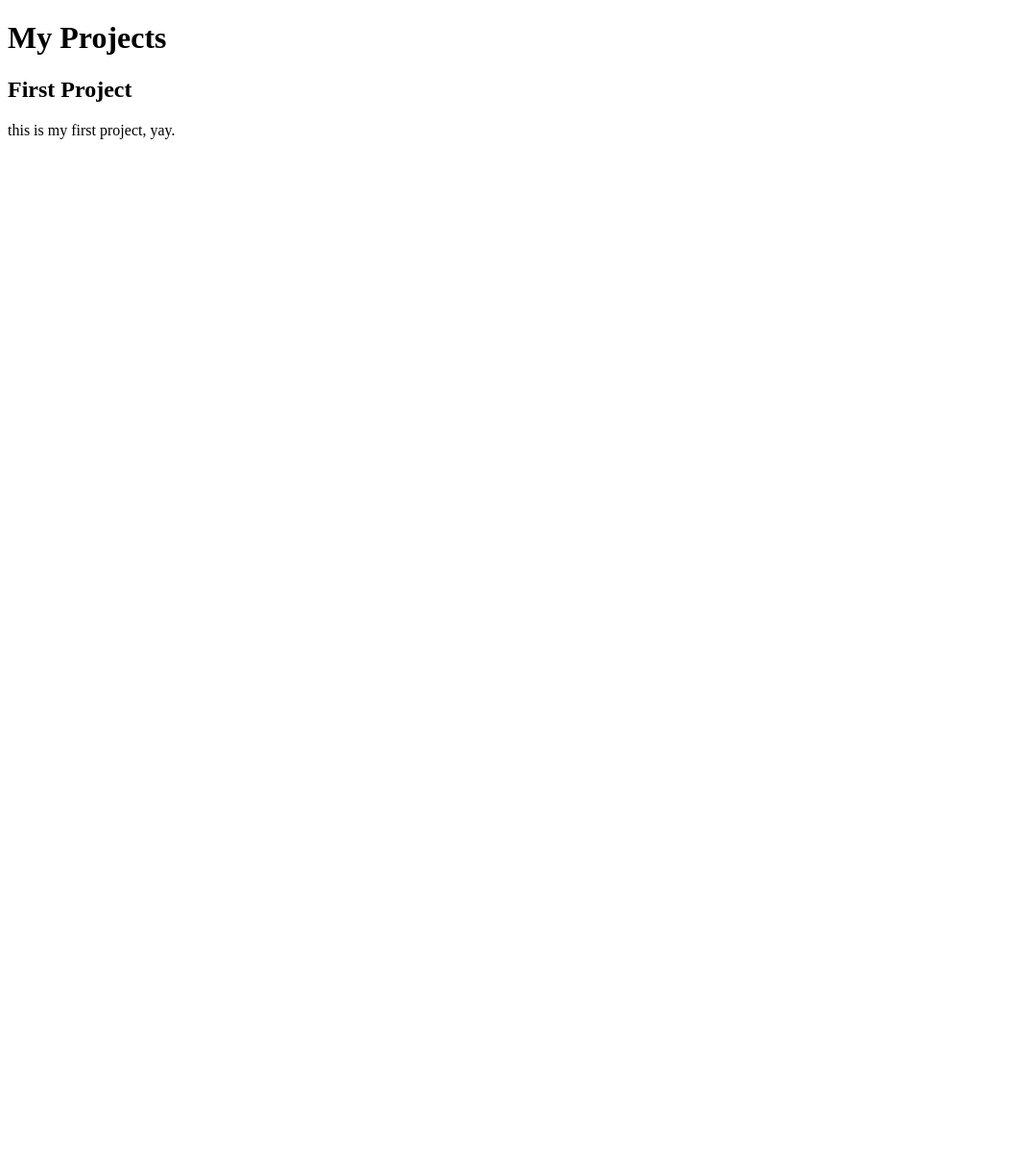
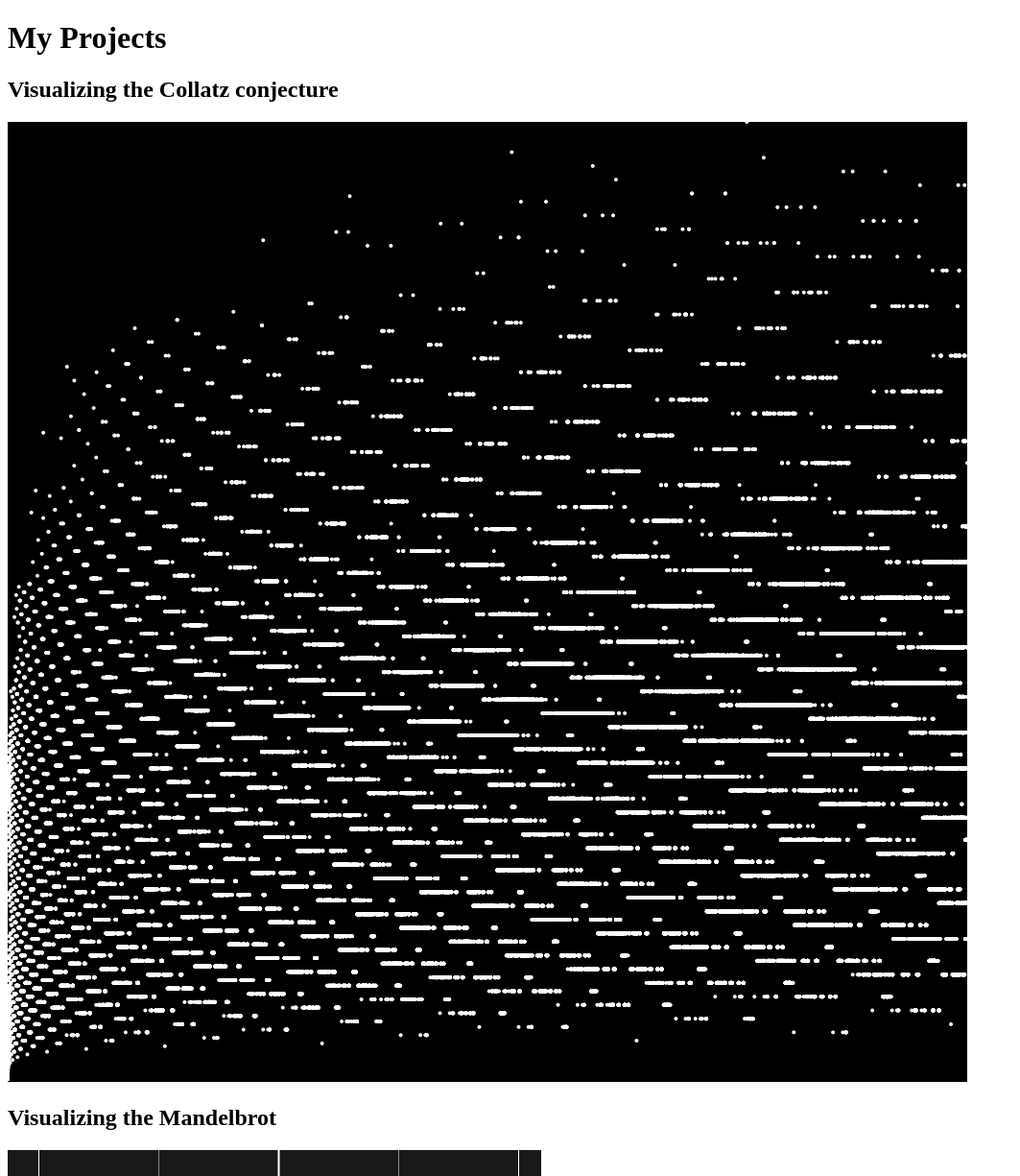
Before and after one commit to SchaafLaura/SchaafLaura.github.io, a plain HTML site: page index.html in a window 1280 px wide. Shown: the top 1225 px of the page at 96% size, without its empty margins (0-1063 px from the left). Before the commit the page ends 800 px from the top, so only its background shows below. Drawn offline with Linux system fonts and the light colour scheme.

Commit message:
Update index.html

```diff
--- a/index.html
+++ b/index.html
@@ -2,7 +2,12 @@
 <html>
   <body>
     <h1>My Projects</h1>
-    <h2>First Project</h2>
-    this is my first project, yay.
+
+    <h2>Visualizing the Collatz conjecture</h2>
+    <img src="java_O1pfz7wVBZ.png"></img>
+
+    <h2>Visualizing the Mandelbrot</h2>
+    <img src="java_qEG7w7li7O.png"></img>
+
   </body>
 </html>
```
